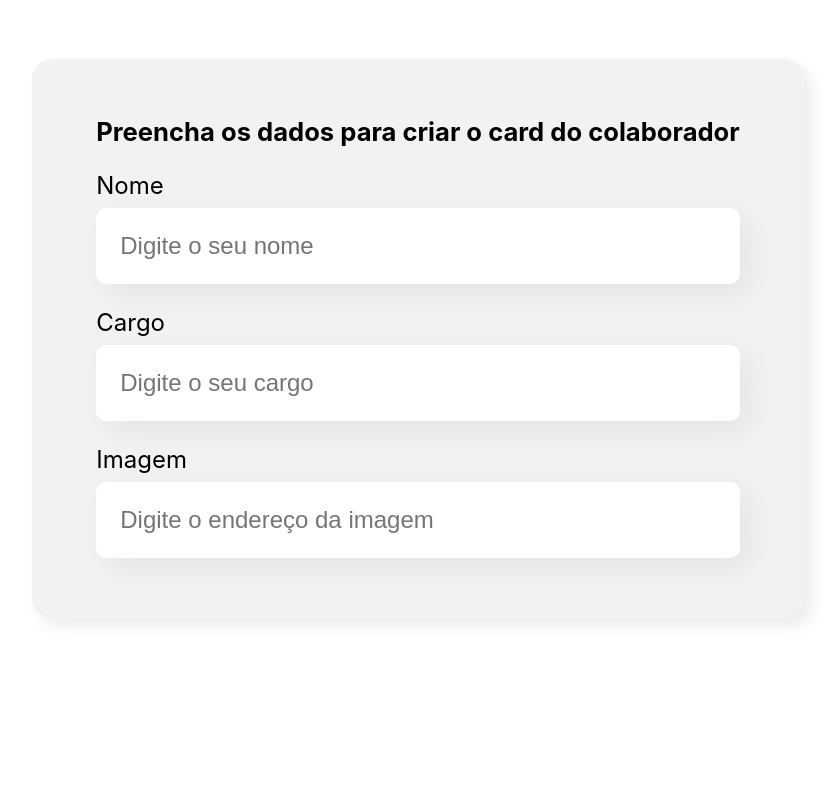
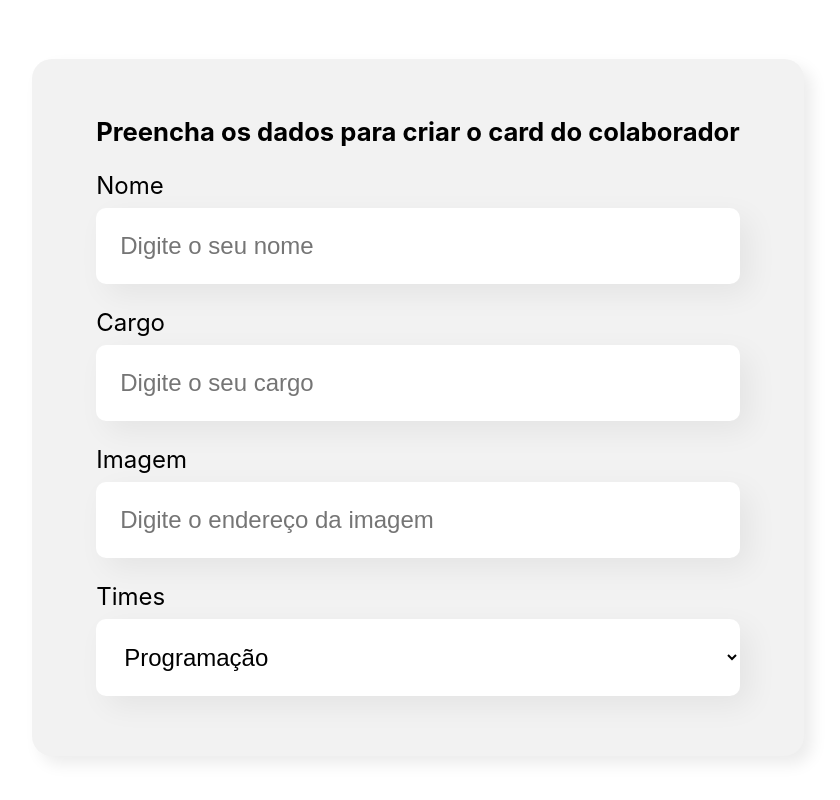
Before and after one commit to Matheus-Pombeiro/organo, a React (Create React App) app: page / in a window 1280 px wide. Shown: the part 519-1319 px from the top of the page, without its empty margins (222-1062 px from the left). Before the commit the page ends 1217 px from the top, so only its background shows below. Built offline with nearby package versions, Linux system fonts and the light colour scheme.

Commit message:
ADD: dropdown component

```diff
--- a/src/components/Formulario/index.js
+++ b/src/components/Formulario/index.js
@@ -1,8 +1,19 @@
 import "./Formulario.css";
 
 import CampoTexto from "../campoTexto";
+import ListaSuspensa from "../ListaSuspensa";
 
 const Formulario = () => {
+    const times = [
+        'Programação',
+        'Front-End',
+        'Data Science',
+        'DevOps',
+        'UX e Design',
+        'Mobile',
+        'Inovação e Gestão'
+    ];
+
     return (
         <section className="formulario">
             <form>
@@ -10,6 +21,7 @@
                 <CampoTexto label="Nome" placeholder="Digite o seu nome" />
                 <CampoTexto label="Cargo" placeholder="Digite o seu cargo" />
                 <CampoTexto label="Imagem" placeholder="Digite o endereço da imagem" />
+                <ListaSuspensa label="Times" itens={times} />
             </form>
         </section>
     )
--- /dev/null
+++ b/src/components/ListaSuspensa/ListaSuspensa.css
@@ -0,0 +1,31 @@
+.lista-suspensa {
+    margin: 24px 0;
+ }
+
+ .lista-suspensa label {
+    display: block;
+    margin-bottom: 8px;
+    font-size: 1rem;
+ }
+
+ .lista-suspensa select {
+    width: 100%;
+    box-sizing: border-box;
+    padding: 1rem;
+    background-color: white;
+    font-size: 1rem;
+    border: none;
+    border-radius: 10px;
+    box-shadow: 10px 10px 30px rgba(0, 0, 0, 0.06);
+ }
+
+ @media screen and (min-width: 1024px) {
+   .lista-suspensa label {
+      font-size: 24px;
+   }
+
+   .lista-suspensa select {
+      font-size: 24px;
+      padding: 24px;
+   }
+ }
--- /dev/null
+++ b/src/components/ListaSuspensa/index.js
@@ -0,0 +1,14 @@
+import "./ListaSuspensa.css";
+
+const ListaSuspensa = (props) => {
+    return (
+        <div className="lista-suspensa">
+            <label>{props.label}</label>
+            <select>
+                {props.itens.map(item => <option key={item}>{item}</option>)}
+            </select>
+        </div>
+    )
+};
+
+export default ListaSuspensa;
```
